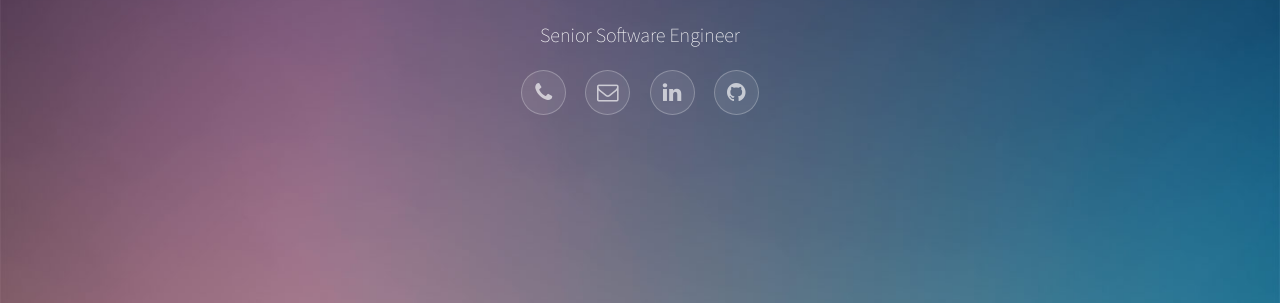
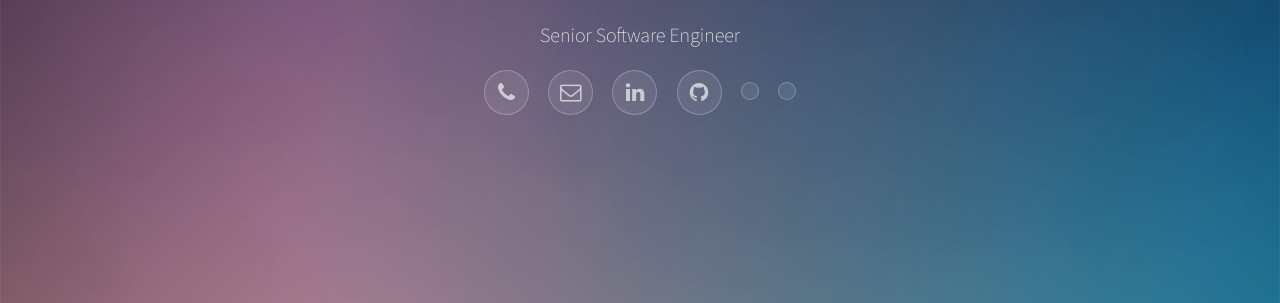
Before and after one commit to shubhamsinghchouhan/profile, a plain HTML site: page index.html in a window 1280 px wide. Shown: the part 497-800 px from the top of the page. Drawn offline with Linux system fonts and the light colour scheme.

Commit message:
Added hackerrank upwork link

```diff
--- a/index.html
+++ b/index.html
@@ -16,8 +16,9 @@
 						<li><a href="tel:+919407119131" class="icon style2 fa fa-phone"><span class="label">Phone</span></a></li>
 						<li><a href="mailto:shubhamsinghchouhan@live.com" class="icon style2 fa-envelope-o"><span class="label">Email</span></a></li>
 						<li><a target="_blank" rel="noopener noreferrer" href="https://www.linkedin.com/in/shubhamsinghchouhan/" class="icon style2 fa fa-linkedin" aria-hidden="true"><span class="label">LinkedIn</span></a></li><!-- Compliant -->
-						<li><a target="_blank" rel="noopener noreferrer" href="https://github.com/shubhamsinghchouhan" class="icon style2 fa-github"><span class="label">Github</span></a></li>
-						<!-- <li><a target="_blank" rel="noopener noreferrer" href="https://www.hackerrank.com/kratikothari" class="icon style2 fab fa-hackerrank"><span class="label">Hackerrank</span></a></li> -->
+						<li><a target="_blank" rel="noopener noreferrer" href="https://www.github.com/shubhamsinghchouhan" class="icon style2 fa-github"><span class="label">Github</span></a></li>
+						<li><a target="_blank" rel="noopener noreferrer" href="https://www.hackerrank.com/shubhamschouhan" class="icon style2 fab fa-hackerrank"><span class="label">Hackerrank</span></a></li>
+						<li><a target="_blank" rel="noopener noreferrer" href="https://www.upwork.com/freelancers/~0157fd2936e552ee24" class="icon style2"><span class="label">Upwork</span></a></li>
 					</ul>
 				</div>
 			</header>
```
